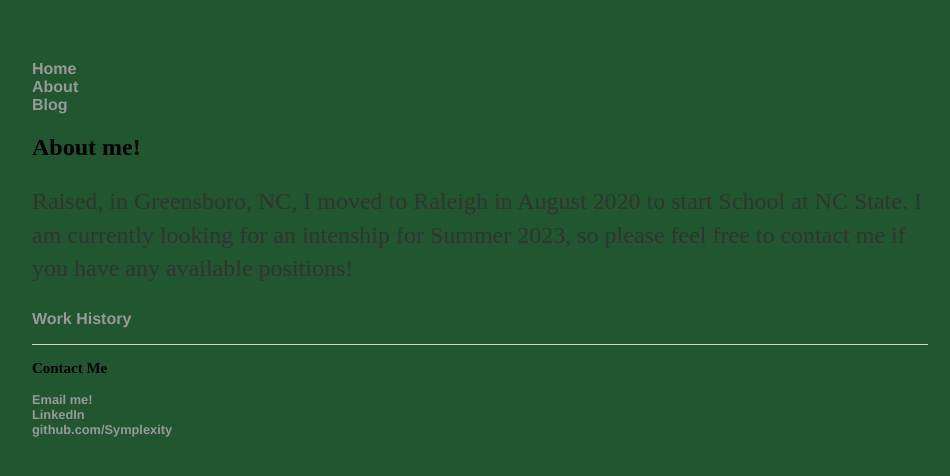
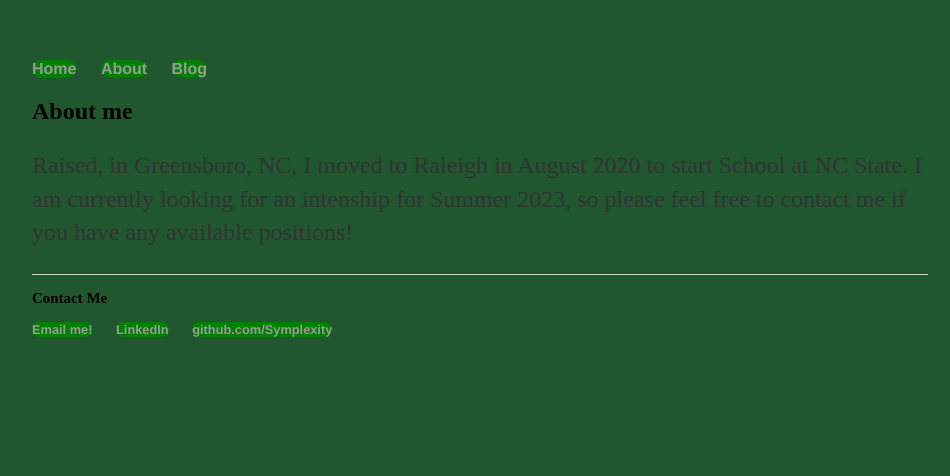
Before and after one commit to Symplexity/Symplexity.github.io, a Jekyll site: the page built from about/index.html, in a window 1280 px wide. Shown: the top 476 px of the page, without its empty margins (160-1110 px from the left). Built offline with Jekyll 4.4.1, drawn with Linux system fonts in a browser that asks for light colours.

Commit message:
Working with includes
Updating to use includes and some style changes

```diff
--- /dev/null
+++ b/_includes/head.html
@@ -0,0 +1,9 @@
+<head>
+
+    <!-- Include an analytics tracker -->
+    {% include analytics.html %}
+
+    <title>{{ page.title }}</title>
+    <!-- Link to the styling sheet -->
+    <link rel="stylesheet" href="/css/main.css">
+</head>
--- a/_layouts/default.html
+++ b/_layouts/default.html
@@ -1,21 +1,6 @@
 <!DOCTYPE html>
 <html>
-	<head>
-
-        <!-- Google tag (gtag.js) -->
-        <script async src="https://www.googletagmanager.com/gtag/js?id=G-8QZCQHE4N7"></script>
-        <script>
-          window.dataLayer = window.dataLayer || [];
-          function gtag(){dataLayer.push(arguments);}
-          gtag('js', new Date());
-
-          gtag('config', 'G-8QZCQHE4N7');
-        </script>
-
-		<title>{{ page.title }}</title>
-        <!-- Link to the styling sheet -->
-        <link rel="stylesheet" href="/css/main.css">
-	</head>
+	{% include head.html %}
 	<body>
 		<nav>
     		<ul>
--- a/about/index.html
+++ b/about/index.html
@@ -3,14 +3,19 @@
 title: About me
 ---
 
-
-    <h2>About me!</h2>
+    <h2>{{ page.title }}</h2>
     <p>
         Raised, in Greensboro, NC, I moved to Raleigh in August 2020 to start School at NC State. I am currently
         looking for an intenship for Summer 2023, so please feel free to contact me if you have any available positions!
     </p>
-    <nav>
-        <ul>
-            <li><a href="/history">Work History</a></li>
-        </ul>
-    </nav>
+    <ul class = "jobs">
+        {% for job in site.jobs %}
+            <li>
+                {{job.title}}
+                <span>{{ job.start || date_to_string }} - {{ job.end || date_to_string }}</span>
+                <p class="desc">
+                    {{ content }}
+                </p>
+            </li>
+        {% endfor %}
+    </ul>
--- a/css/main.css
+++ b/css/main.css
@@ -10,9 +10,10 @@
     font-weight: bold;
 }
 nav ul li, footer ul li {
-    display: inline-inline-block;
+    display: inline-block;
     margin-right: 20px;
-    border-radius: 20px
+    border-radius: 20px;
+    background-color: green;
 
 }
 a {
```
Also changed, not shown: _includes/analytics.html (added, +9 -0 lines), about/history/index.html (+0 -11 lines).
